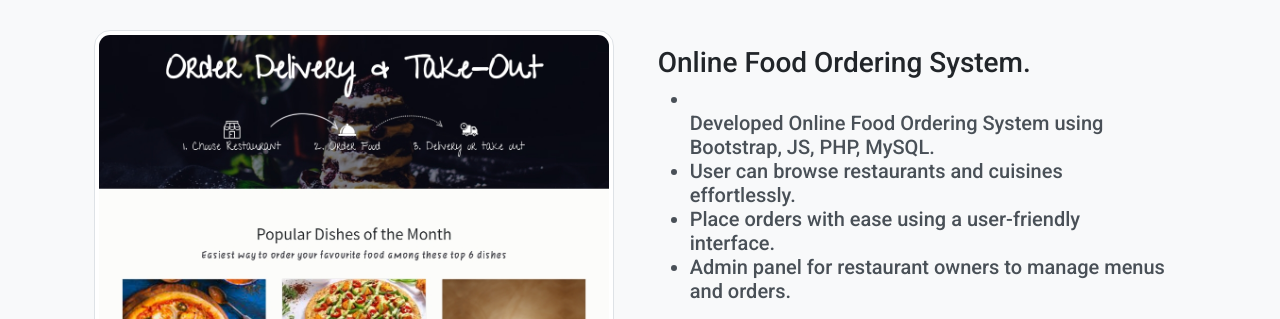
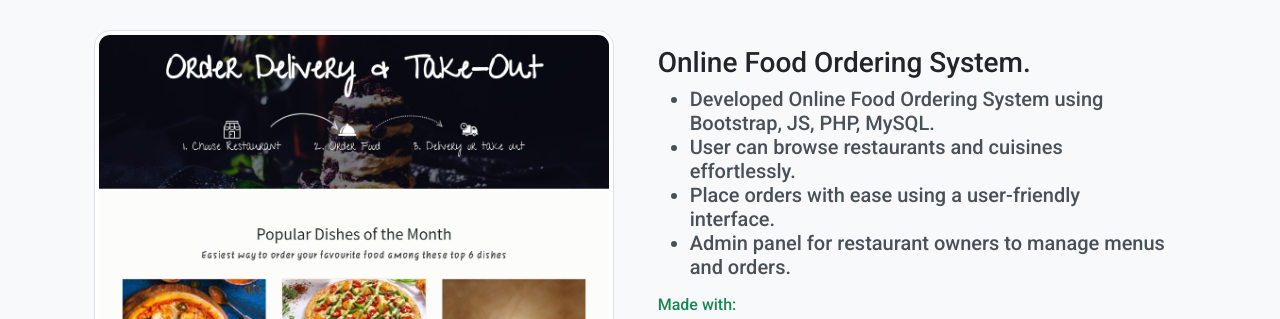
Before and after one commit to Sahilk3/Portfolio, a plain HTML site: page index.html in a window 1280 px wide. Shown: the part 757-1076 px from the top of the page. Drawn offline with nearby package versions, Linux system fonts and the light colour scheme.

Commit message:
Update index.html

```diff
--- a/index.html
+++ b/index.html
@@ -107,7 +107,7 @@
             <h3  data-aos="fade-left" data-aos-duration="1500">Online Food Ordering System.</h3>
             <h5 class="text-dark-emphasis"  data-aos="fade-left" data-aos-duration="1700">
               <ul>
-                <li></li>Developed Online Food Ordering System using Bootstrap, JS, PHP, MySQL.</li>
+                <li>Developed Online Food Ordering System using Bootstrap, JS, PHP, MySQL.</li>
                 <li>User can browse restaurants and cuisines effortlessly.</li>
                 <li>Place orders with ease using a user-friendly interface.</li>
                 <li>Admin panel for restaurant owners to manage menus and orders.</li>
```
